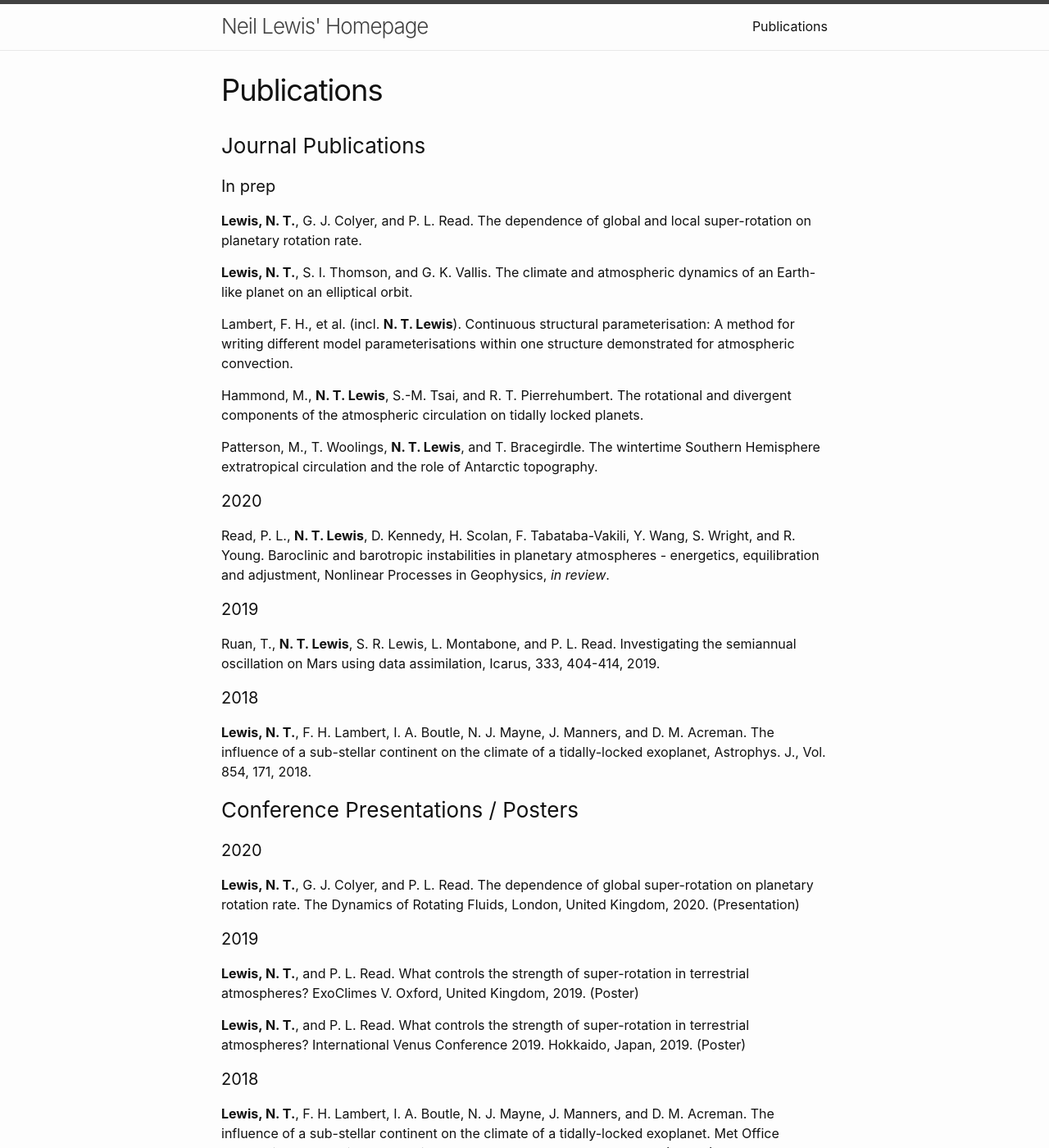
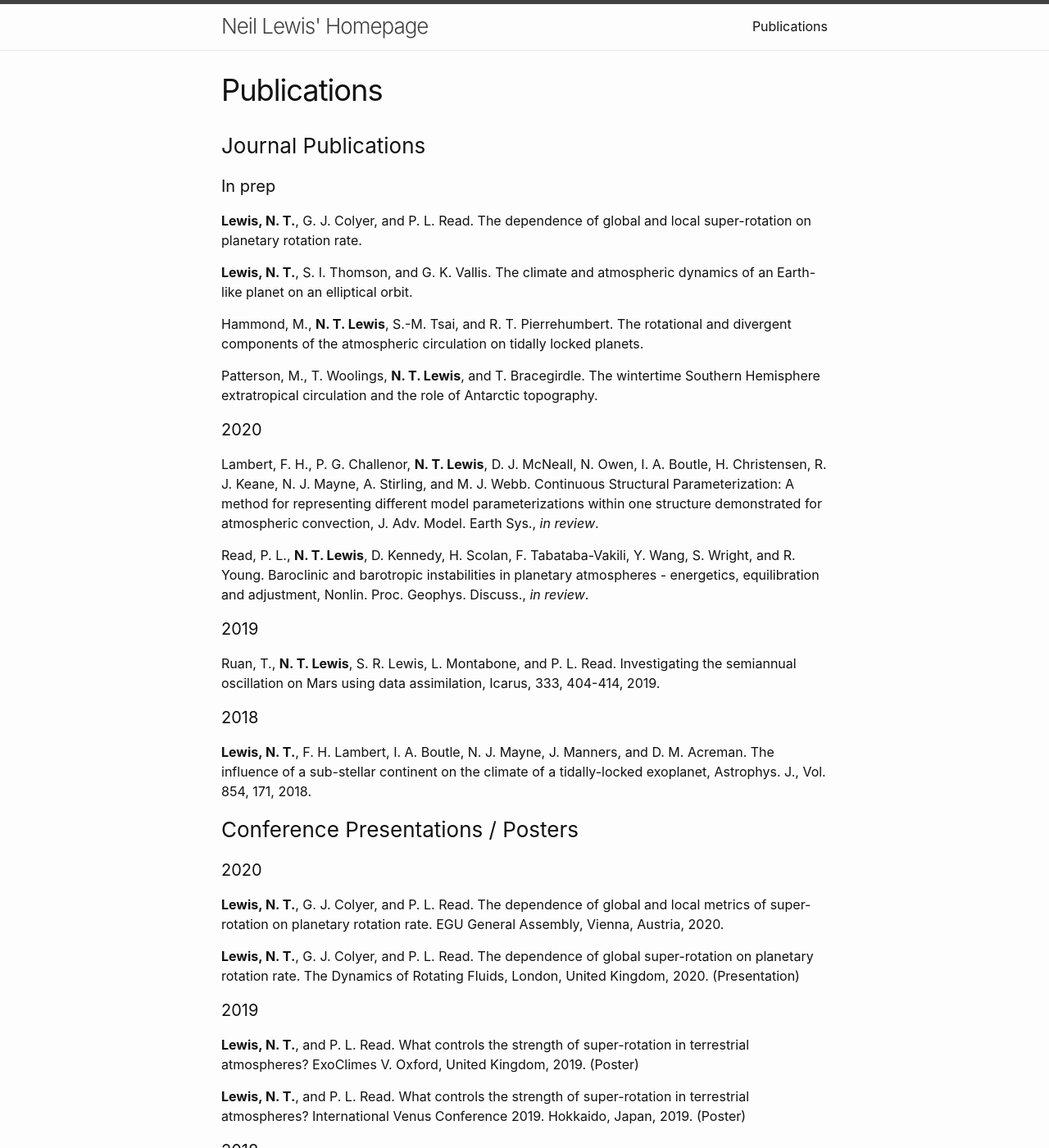
Before and after one commit to ntlewis/ntlewis.github.io, a Jekyll site: the page built from publications.md, in a window 1280 px wide and 1400 px high. Shown: the whole window at 82% size. Built offline with Jekyll 4.4.1, drawn with Linux system fonts in a browser that asks for light colours.

Commit message:
Update publications.md

```diff
--- a/publications.md
+++ b/publications.md
@@ -11,15 +11,16 @@ permalink: /publications/
 
 **Lewis, N. T.**, S. I. Thomson, and G. K. Vallis. The climate and atmospheric dynamics of an Earth-like planet on an elliptical orbit.
 
-Lambert, F. H., et al. (incl. **N. T. Lewis**). Continuous structural parameterisation: A method for writing different model parameterisations within one structure demonstrated for atmospheric convection.
-
 Hammond, M., **N. T. Lewis**, S.-M. Tsai, and R. T. Pierrehumbert. The rotational and divergent components of the atmospheric circulation on tidally locked planets.
 
 Patterson, M., T. Woolings, **N. T. Lewis**, and T. Bracegirdle. The wintertime Southern Hemisphere extratropical circulation and the role of Antarctic topography.
 
 
 #### 2020
-Read, P. L., **N. T. Lewis**, D. Kennedy, H. Scolan, F. Tabataba-Vakili, Y. Wang, S. Wright, and R. Young. Baroclinic and barotropic instabilities in planetary atmospheres - energetics, equilibration and adjustment, Nonlinear Processes in Geophysics, *in review*.
+
+Lambert, F. H., P. G. Challenor, **N. T. Lewis**, D. J. McNeall, N. Owen, I. A. Boutle, H. Christensen, R. J. Keane, N. J. Mayne, A. Stirling, and M. J. Webb. Continuous Structural Parameterization: A method for representing different model parameterizations within one structure demonstrated for atmospheric convection, J. Adv. Model. Earth Sys., *in review*.
+
+Read, P. L., **N. T. Lewis**, D. Kennedy, H. Scolan, F. Tabataba-Vakili, Y. Wang, S. Wright, and R. Young. Baroclinic and barotropic instabilities in planetary atmospheres - energetics, equilibration and adjustment, Nonlin. Proc. Geophys. Discuss., *in review*.
 
 #### 2019
 Ruan, T., **N. T. Lewis**, S. R. Lewis, L. Montabone, and P. L. Read. Investigating the semiannual oscillation on Mars using data assimilation, Icarus, 333, 404-414, 2019.
@@ -32,6 +33,8 @@ Ruan, T., **N. T. Lewis**, S. R. Lewis, L. Montabone, and P. L. Read. Investigat
 ### Conference Presentations / Posters
 
 #### 2020
+**Lewis, N. T.**, G. J. Colyer, and P. L. Read. The dependence of global and local metrics of super-rotation on planetary rotation rate. EGU General Assembly, Vienna, Austria, 2020.
+
 **Lewis, N. T.**, G. J. Colyer, and P. L. Read. The dependence of global super-rotation on planetary rotation rate. The Dynamics of Rotating Fluids, London, United Kingdom, 2020. (Presentation)
 
 #### 2019
```
